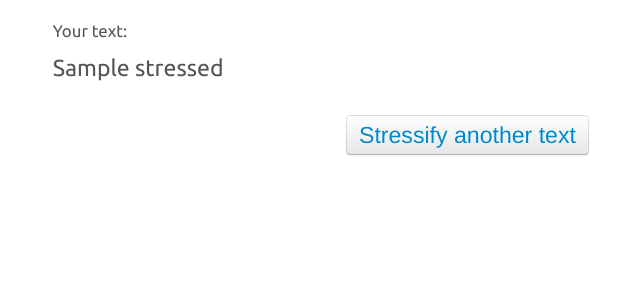
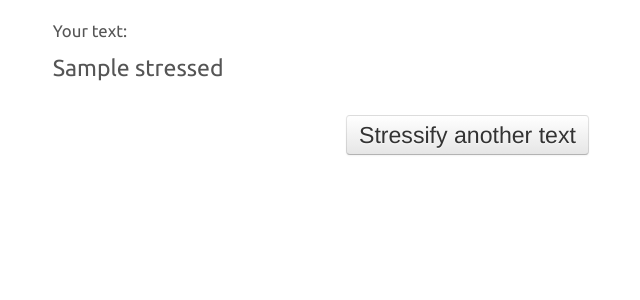
Before and after one commit to michelleful/ToBoldlyStress, a Flask app: template templates/response.html in a window 1280 px wide. Shown: the part 145-445 px from the top of the page, without its empty margins (204-844 px from the left). Run offline with Flask 2, Linux system fonts and the light colour scheme; the template is opened without the code that fills it: most values are stand-ins (such as "Sample title", 1, 10 or a date in 2020); parts of the project's set-up code (start-up, migrations or seed data) failed here and were passed over; some libraries are stand-ins or nearby versions.

Commit message:
Changed link button to proper button

```diff
--- a/templates/form.html
+++ b/templates/form.html
@@ -5,7 +5,7 @@
 <script type="text/javascript" src="https://ajax.googleapis.com/ajax/libs/jquery/1.7.1/jquery.min.js"></script>
 <script type="text/javascript">
 $(document).ready(function() {
-    $("textarea").focus()
+    $("textarea").focus();
 });
 </script>
 
--- a/templates/response.html
+++ b/templates/response.html
@@ -11,10 +11,10 @@
 <p class="big"> {{stressed | safe}}</p>
 </div>
 
+
 <div class="span3 offset5">
-<button class="btn btn-default btn-lg big">
-  <a href="/">Stressify another text</a>
-</button>
+<form action="/" method="get">
+<input type="submit" class="btn btn-default btn-lg big" value="Stressify another text">
+</form>
 </div>
-
 {% endblock %}
```
